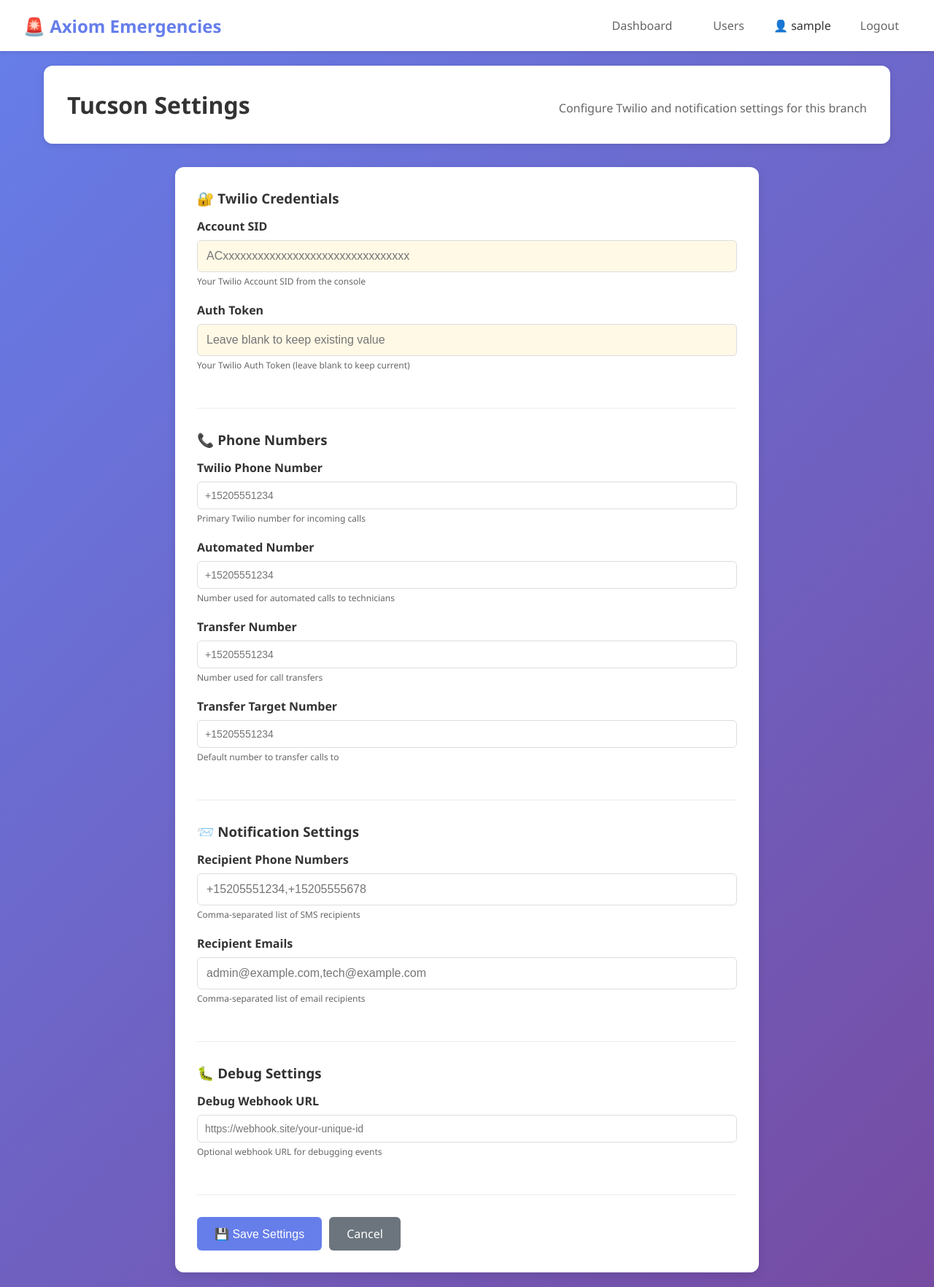
After one commit to bboy432/twilio-responderAZ, a Flask app: page /branch/tuc/settings in a window 1280 px wide. The commit adds this page. Shown: the whole page at 73% size. Run offline with Flask 3, Linux system fonts and the light colour scheme; the visitor is signed in with stand-in values (Sample User, id 1); data that the repository does not hold is empty; parts of the project's set-up code (start-up, migrations or seed data) failed here and were passed over.

Commit message:
Add settings management to dashboard - database, API endpoints, and UI
Co-authored-by: bboy432 <157178790+bboy432@users.noreply.github.com>

```diff
--- a/admin-dashboard/app.py
+++ b/admin-dashboard/app.py
@@ -80,6 +80,17 @@ def init_db():
         last_check TIMESTAMP
     )''')
 
+    # Branch settings table
+    c.execute('''CREATE TABLE IF NOT EXISTS branch_settings (
+        id INTEGER PRIMARY KEY AUTOINCREMENT,
+        branch TEXT NOT NULL,
+        setting_key TEXT NOT NULL,
+        setting_value TEXT,
+        updated_at TIMESTAMP DEFAULT CURRENT_TIMESTAMP,
+        updated_by TEXT,
+        UNIQUE(branch, setting_key)
+    )''')
+
     # Initialize branch statuses
     for branch in BRANCHES.keys():
         c.execute('''INSERT OR IGNORE INTO branch_status (branch, is_enabled, last_check)
@@ -160,6 +171,56 @@ def set_branch_status(branch, enabled, username):
 
     conn.commit()
     conn.close()
+
+
+def get_branch_settings(branch):
+    """Get all settings for a branch"""
+    conn = sqlite3.connect(DATABASE_PATH)
+    c = conn.cursor()
+
+    c.execute('''SELECT setting_key, setting_value FROM branch_settings WHERE branch = ?''', (branch,))
+    settings = {row[0]: row[1] for row in c.fetchall()}
+    conn.close()
+
+    return settings
+
+
+def update_branch_setting(branch, key, value, username):
+    """Update a single setting for a branch"""
+    conn = sqlite3.connect(DATABASE_PATH)
+    c = conn.cursor()
+
+    c.execute('''INSERT OR REPLACE INTO branch_settings (branch, setting_key, setting_value, updated_at, updated_by)
+                 VALUES (?, ?, ?, CURRENT_TIMESTAMP, ?)''', (branch, key, value, username))
+
+    conn.commit()
+    conn.close()
+
+
+def get_branch_settings_with_defaults(branch):
+    """Get settings for a branch with environment variable defaults"""
+    settings = get_branch_settings(branch)
+
+    # Define default keys from environment variables
+    branch_upper = branch.upper()
+    default_keys = {
+        'TWILIO_ACCOUNT_SID': os.environ.get(f'{branch_upper}_TWILIO_ACCOUNT_SID', ''),
+        'TWILIO_AUTH_TOKEN': os.environ.get(f'{branch_upper}_TWILIO_AUTH_TOKEN', ''),
+        'TWILIO_PHONE_NUMBER': os.environ.get(f'{branch_upper}_TWILIO_PHONE_NUMBER', ''),
+        'TWILIO_AUTOMATED_NUMBER': os.environ.get(f'{branch_upper}_TWILIO_AUTOMATED_NUMBER', ''),
+        'TWILIO_TRANSFER_NUMBER': os.environ.get(f'{branch_upper}_TWILIO_TRANSFER_NUMBER', ''),
+        'TRANSFER_TARGET_PHONE_NUMBER': os.environ.get(f'{branch_upper}_TRANSFER_TARGET_PHONE_NUMBER', ''),
+        'RECIPIENT_PHONES': os.environ.get(f'{branch_upper}_RECIPIENT_PHONES', ''),
+        'RECIPIENT_EMAILS': os.environ.get(f'{branch_upper}_RECIPIENT_EMAILS', ''),
+        'DEBUG_WEBHOOK_URL': os.environ.get(f'{branch_upper}_DEBUG_WEBHOOK_URL', ''),
+    }
+
+    # Merge with database settings (database overrides environment)
+    for key, default_value in default_keys.items():
+        if key not in settings:
+            settings[key] = default_value
+
+    return settings
 
 
 def send_sms_notification(message):
@@ -455,6 +516,115 @@ def branch_dashboard(branch):
                          is_admin=session.get('is_admin', False))
 
 
+@app.route('/branch/<branch>/settings')
+@login_required
+def branch_settings(branch):
+    """Branch settings page"""
+    if branch not in BRANCHES:
+        flash('Invalid branch', 'error')
+        return redirect(url_for('dashboard'))
+
+    # Check permissions
+    if not session.get('is_admin'):
+        perms = get_user_permissions(session['user_id'])
+        if branch not in perms or not perms[branch]['can_view']:
+            flash('Permission denied', 'error')
+            return redirect(url_for('dashboard'))
+
+    branch_info = BRANCHES[branch]
+    settings = get_branch_settings_with_defaults(branch)
+
+    return render_template('branch_settings.html',
+                         branch_key=branch,
+                         branch=branch_info,
+                         settings=settings,
+                         is_admin=session.get('is_admin', False))
+
+
+@app.route('/api/branch/<branch>/settings', methods=['GET'])
+@login_required
+def get_branch_settings_api(branch):
+    """Get settings for a branch"""
+    if branch not in BRANCHES:
+        return jsonify({'error': 'Invalid branch'}), 404
+
+    # Check permissions
+    if not session.get('is_admin'):
+        perms = get_user_permissions(session['user_id'])
+        if branch not in perms or not perms[branch]['can_view']:
+            return jsonify({'error': 'Permission denied'}), 403
+
+    settings = get_branch_settings_with_defaults(branch)
+
+    # Mask sensitive values
+    masked_settings = {}
+    for key, value in settings.items():
+        if 'TOKEN' in key or 'SID' in key or 'PASSWORD' in key:
+            masked_settings[key] = '***' + value[-4:] if value else ''
+        else:
+            masked_settings[key] = value
+
+    return jsonify(masked_settings)
+
+
+@app.route('/api/branch/<branch>/settings', methods=['POST'])
+@login_required
+def update_branch_settings_api(branch):
+    """Update settings for a branch"""
+    if branch not in BRANCHES:
+        return jsonify({'error': 'Invalid branch'}), 404
+
+    # Check permissions - require admin for settings changes
+    if not session.get('is_admin'):
+        return jsonify({'error': 'Admin access required to change settings'}), 403
+
+    data = request.get_json()
+    if not data:
+        return jsonify({'error': 'No data provided'}), 400
+
+    # Update each setting
+    updated_keys = []
+    for key, value in data.items():
+        # Skip empty values for sensitive fields
+        if not value and (key.endswith('TOKEN') or key.endswith('SID')):
+            continue
+
+        update_branch_setting(branch, key, value, session['username'])
+        updated_keys.append(key)
+
+    # Trigger settings reload on the branch
+    try:
+        branch_url = BRANCHES[branch]['url']
+        reload_response = requests.post(f"{branch_url}/api/reload_settings", timeout=5)
+        if reload_response.status_code == 200:
+            print(f"Settings reloaded on {branch}")
+    except Exception as e:
+        print(f"Failed to reload settings on {branch}: {e}")
+
+    # Send notification
+    branch_name = BRANCHES[branch]['name']
+    message = f"INFO: {branch_name} settings updated by {session['username']} at {datetime.now().strftime('%Y-%m-%d %H:%M:%S')}"
+    send_sms_notification(message)
+
+    return jsonify({
+        'success': True,
+        'message': f'Settings updated for {branch_name}',
+        'updated_keys': updated_keys
+    })
+
+
+@app.route('/api/internal/branch/<branch>/settings', methods=['GET'])
+def internal_branch_settings(branch):
+    """Internal endpoint for branches to fetch their settings (no auth required for internal network)"""
+    if branch not in BRANCHES:
+        return jsonify({'error': 'Invalid branch'}), 404
+
+    settings = get_branch_settings_with_defaults(branch)
+
+    # Return all settings (including sensitive ones) since this is internal
+    return jsonify(settings)
+
+
 if __name__ == '__main__':
     # Ensure data directory exists
     os.makedirs(os.path.dirname(DATABASE_PATH), exist_ok=True)
--- a/admin-dashboard/templates/branch_dashboard.html
+++ b/admin-dashboard/templates/branch_dashboard.html
@@ -78,6 +78,10 @@
                 🔄 Refresh
             </button>
 
+            <a href="{{ url_for('branch_settings', branch=branch_key) }}" class="btn btn-primary">
+                ⚙️ Settings
+            </a>
+
             {% if is_admin %}
                 {% if status.enabled %}
                 <button class="btn btn-danger" onclick="disableBranch('{{ branch_key }}', '{{ branch.name }}')">
--- /dev/null
+++ b/admin-dashboard/templates/branch_settings.html
@@ -0,0 +1,266 @@
+<!DOCTYPE html>
+<html lang="en">
+<head>
+    <meta charset="UTF-8">
+    <meta name="viewport" content="width=device-width, initial-scale=1.0">
+    <title>Settings - {{ branch.name }} - Axiom Emergencies</title>
+    <link rel="stylesheet" href="{{ url_for('static', filename='css/style.css') }}">
+    <style>
+        .settings-form {
+            background: white;
+            padding: 30px;
+            border-radius: 12px;
+            box-shadow: 0 4px 12px rgba(0,0,0,0.1);
+            max-width: 800px;
+            margin: 0 auto;
+        }
+        .form-group {
+            margin-bottom: 20px;
+        }
+        .form-group label {
+            display: block;
+            font-weight: 600;
+            margin-bottom: 8px;
+            color: #333;
+        }
+        .form-group input {
+            width: 100%;
+            padding: 10px;
+            border: 1px solid #ddd;
+            border-radius: 6px;
+            font-size: 14px;
+            box-sizing: border-box;
+        }
+        .form-group input:focus {
+            outline: none;
+            border-color: #007bff;
+            box-shadow: 0 0 0 3px rgba(0,123,255,0.1);
+        }
+        .form-group .help-text {
+            font-size: 12px;
+            color: #666;
+            margin-top: 4px;
+        }
+        .form-section {
+            margin-bottom: 30px;
+            padding-bottom: 30px;
+            border-bottom: 1px solid #eee;
+        }
+        .form-section:last-child {
+            border-bottom: none;
+        }
+        .form-section h3 {
+            margin-top: 0;
+            margin-bottom: 15px;
+            color: #333;
+        }
+        .btn-group {
+            display: flex;
+            gap: 10px;
+            margin-top: 30px;
+        }
+        .alert {
+            padding: 12px 20px;
+            border-radius: 6px;
+            margin-bottom: 20px;
+        }
+        .alert-success {
+            background-color: #d4edda;
+            border: 1px solid #c3e6cb;
+            color: #155724;
+        }
+        .alert-error {
+            background-color: #f8d7da;
+            border: 1px solid #f5c6cb;
+            color: #721c24;
+        }
+        .sensitive-field {
+            background-color: #fff9e6;
+        }
+    </style>
+</head>
+<body>
+    <nav class="navbar">
+        <div class="nav-brand">
+            <h1>🚨 Axiom Emergencies</h1>
+        </div>
+        <div class="nav-menu">
+            <a href="{{ url_for('dashboard') }}" class="nav-link">Dashboard</a>
+            {% if is_admin %}
+            <a href="{{ url_for('users') }}" class="nav-link">Users</a>
+            {% endif %}
+            <span class="nav-user">👤 {{ session.username }}</span>
+            <a href="{{ url_for('logout') }}" class="nav-link">Logout</a>
+        </div>
+    </nav>
+
+    <div class="container">
+        <div class="dashboard-header">
+            <h2>{{ branch.name }} Settings</h2>
+            <p class="subtitle">Configure Twilio and notification settings for this branch</p>
+        </div>
+
+        <div id="alert-container"></div>
+
+        {% with messages = get_flashed_messages(with_categories=true) %}
+            {% if messages %}
+                {% for category, message in messages %}
+                    <div class="alert alert-{{ category }}">{{ message }}</div>
+                {% endfor %}
+            {% endif %}
+        {% endwith %}
+
+        <div class="settings-form">
+            <form id="settingsForm">
+                <div class="form-section">
+                    <h3>🔐 Twilio Credentials</h3>
+
+                    <div class="form-group">
+                        <label for="TWILIO_ACCOUNT_SID">Account SID</label>
+                        <input type="text" id="TWILIO_ACCOUNT_SID" name="TWILIO_ACCOUNT_SID"
+                               value="{{ settings.get('TWILIO_ACCOUNT_SID', '') }}"
+                               class="sensitive-field"
+                               placeholder="ACxxxxxxxxxxxxxxxxxxxxxxxxxxxxxxxx">
+                        <div class="help-text">Your Twilio Account SID from the console</div>
+                    </div>
+
+                    <div class="form-group">
+                        <label for="TWILIO_AUTH_TOKEN">Auth Token</label>
+                        <input type="password" id="TWILIO_AUTH_TOKEN" name="TWILIO_AUTH_TOKEN"
+                               value="{{ settings.get('TWILIO_AUTH_TOKEN', '') }}"
+                               class="sensitive-field"
+                               placeholder="Leave blank to keep existing value">
+                        <div class="help-text">Your Twilio Auth Token (leave blank to keep current)</div>
+                    </div>
+                </div>
+
+                <div class="form-section">
+                    <h3>📞 Phone Numbers</h3>
+
+                    <div class="form-group">
+                        <label for="TWILIO_PHONE_NUMBER">Twilio Phone Number</label>
+                        <input type="tel" id="TWILIO_PHONE_NUMBER" name="TWILIO_PHONE_NUMBER"
+                               value="{{ settings.get('TWILIO_PHONE_NUMBER', '') }}"
+                               placeholder="+15205551234">
+                        <div class="help-text">Primary Twilio number for incoming calls</div>
+                    </div>
+
+                    <div class="form-group">
+                        <label for="TWILIO_AUTOMATED_NUMBER">Automated Number</label>
+                        <input type="tel" id="TWILIO_AUTOMATED_NUMBER" name="TWILIO_AUTOMATED_NUMBER"
+                               value="{{ settings.get('TWILIO_AUTOMATED_NUMBER', '') }}"
+                               placeholder="+15205551234">
+                        <div class="help-text">Number used for automated calls to technicians</div>
+                    </div>
+
+                    <div class="form-group">
+                        <label for="TWILIO_TRANSFER_NUMBER">Transfer Number</label>
+                        <input type="tel" id="TWILIO_TRANSFER_NUMBER" name="TWILIO_TRANSFER_NUMBER"
+                               value="{{ settings.get('TWILIO_TRANSFER_NUMBER', '') }}"
+                               placeholder="+15205551234">
+                        <div class="help-text">Number used for call transfers</div>
+                    </div>
+
+                    <div class="form-group">
+                        <label for="TRANSFER_TARGET_PHONE_NUMBER">Transfer Target Number</label>
+                        <input type="tel" id="TRANSFER_TARGET_PHONE_NUMBER" name="TRANSFER_TARGET_PHONE_NUMBER"
+                               value="{{ settings.get('TRANSFER_TARGET_PHONE_NUMBER', '') }}"
+                               placeholder="+15205551234">
+                        <div class="help-text">Default number to transfer calls to</div>
+                    </div>
+                </div>
+
+                <div class="form-section">
+                    <h3>📨 Notification Settings</h3>
+
+                    <div class="form-group">
+                        <label for="RECIPIENT_PHONES">Recipient Phone Numbers</label>
+                        <input type="text" id="RECIPIENT_PHONES" name="RECIPIENT_PHONES"
+                               value="{{ settings.get('RECIPIENT_PHONES', '') }}"
+                               placeholder="+15205551234,+15205555678">
+                        <div class="help-text">Comma-separated list of SMS recipients</div>
+                    </div>
+
+                    <div class="form-group">
+                        <label for="RECIPIENT_EMAILS">Recipient Emails</label>
+                        <input type="text" id="RECIPIENT_EMAILS" name="RECIPIENT_EMAILS"
+                               value="{{ settings.get('RECIPIENT_EMAILS', '') }}"
+                               placeholder="admin@example.com,tech@example.com">
+                        <div class="help-text">Comma-separated list of email recipients</div>
+                    </div>
+                </div>
+
+                <div class="form-section">
+                    <h3>🐛 Debug Settings</h3>
+
+                    <div class="form-group">
+                        <label for="DEBUG_WEBHOOK_URL">Debug Webhook URL</label>
+                        <input type="url" id="DEBUG_WEBHOOK_URL" name="DEBUG_WEBHOOK_URL"
+                               value="{{ settings.get('DEBUG_WEBHOOK_URL', '') }}"
+                               placeholder="https://webhook.site/your-unique-id">
+                        <div class="help-text">Optional webhook URL for debugging events</div>
+                    </div>
+                </div>
+
+                <div class="btn-group">
+                    <button type="submit" class="btn btn-primary">💾 Save Settings</button>
+                    <a href="{{ url_for('branch_dashboard', branch=branch_key) }}" class="btn btn-secondary">Cancel</a>
+                </div>
+            </form>
+        </div>
+    </div>
+
+    <script>
+        document.getElementById('settingsForm').addEventListener('submit', async (e) => {
+            e.preventDefault();
+
+            const formData = new FormData(e.target);
+            const data = {};
+
+            for (let [key, value] of formData.entries()) {
+                data[key] = value;
+            }
+
+            try {
+                const response = await fetch('/api/branch/{{ branch_key }}/settings', {
+                    method: 'POST',
+                    headers: {
+                        'Content-Type': 'application/json'
+                    },
+                    body: JSON.stringify(data)
+                });
+
+                const result = await response.json();
+
+                const alertContainer = document.getElementById('alert-container');
+                if (response.ok) {
+                    alertContainer.innerHTML = `
+                        <div class="alert alert-success">
+                            ✅ ${result.message}
+                        </div>
+                    `;
+
+                    // Scroll to top to show alert
+                    window.scrollTo({ top: 0, behavior: 'smooth' });
+
+                    // Clear password field after successful save
+                    document.getElementById('TWILIO_AUTH_TOKEN').value = '';
+                } else {
+                    alertContainer.innerHTML = `
+                        <div class="alert alert-error">
+                            ❌ Error: ${result.error || 'Failed to save settings'}
+                        </div>
+                    `;
+                }
+            } catch (error) {
+                const alertContainer = document.getElementById('alert-container');
+                alertContainer.innerHTML = `
+                    <div class="alert alert-error">
+                        ❌ Error: ${error.message}
+                    </div>
+                `;
+            }
+        });
+    </script>
+</body>
+</html>
--- a/docker-compose.multi.yml
+++ b/docker-compose.multi.yml
@@ -20,6 +20,7 @@ services:
       - RECIPIENT_PHONES=${TUC_RECIPIENT_PHONES}
       - RECIPIENT_EMAILS=${TUC_RECIPIENT_EMAILS}
       - DEBUG_WEBHOOK_URL=${TUC_DEBUG_WEBHOOK_URL}
+      - ADMIN_DASHBOARD_URL=http://admin-dashboard:5000
     volumes:
       - tuc_logs:/app/logs
     networks:
@@ -44,6 +45,7 @@ services:
       - RECIPIENT_PHONES=${POC_RECIPIENT_PHONES}
       - RECIPIENT_EMAILS=${POC_RECIPIENT_EMAILS}
       - DEBUG_WEBHOOK_URL=${POC_DEBUG_WEBHOOK_URL}
+      - ADMIN_DASHBOARD_URL=http://admin-dashboard:5000
     volumes:
       - poc_logs:/app/logs
     networks:
@@ -68,6 +70,7 @@ services:
       - RECIPIENT_PHONES=${REX_RECIPIENT_PHONES}
       - RECIPIENT_EMAILS=${REX_RECIPIENT_EMAILS}
       - DEBUG_WEBHOOK_URL=${REX_DEBUG_WEBHOOK_URL}
+      - ADMIN_DASHBOARD_URL=http://admin-dashboard:5000
     volumes:
       - rex_logs:/app/logs
     networks:
```
Also changed, not shown: app.py (+84 -9 lines).
